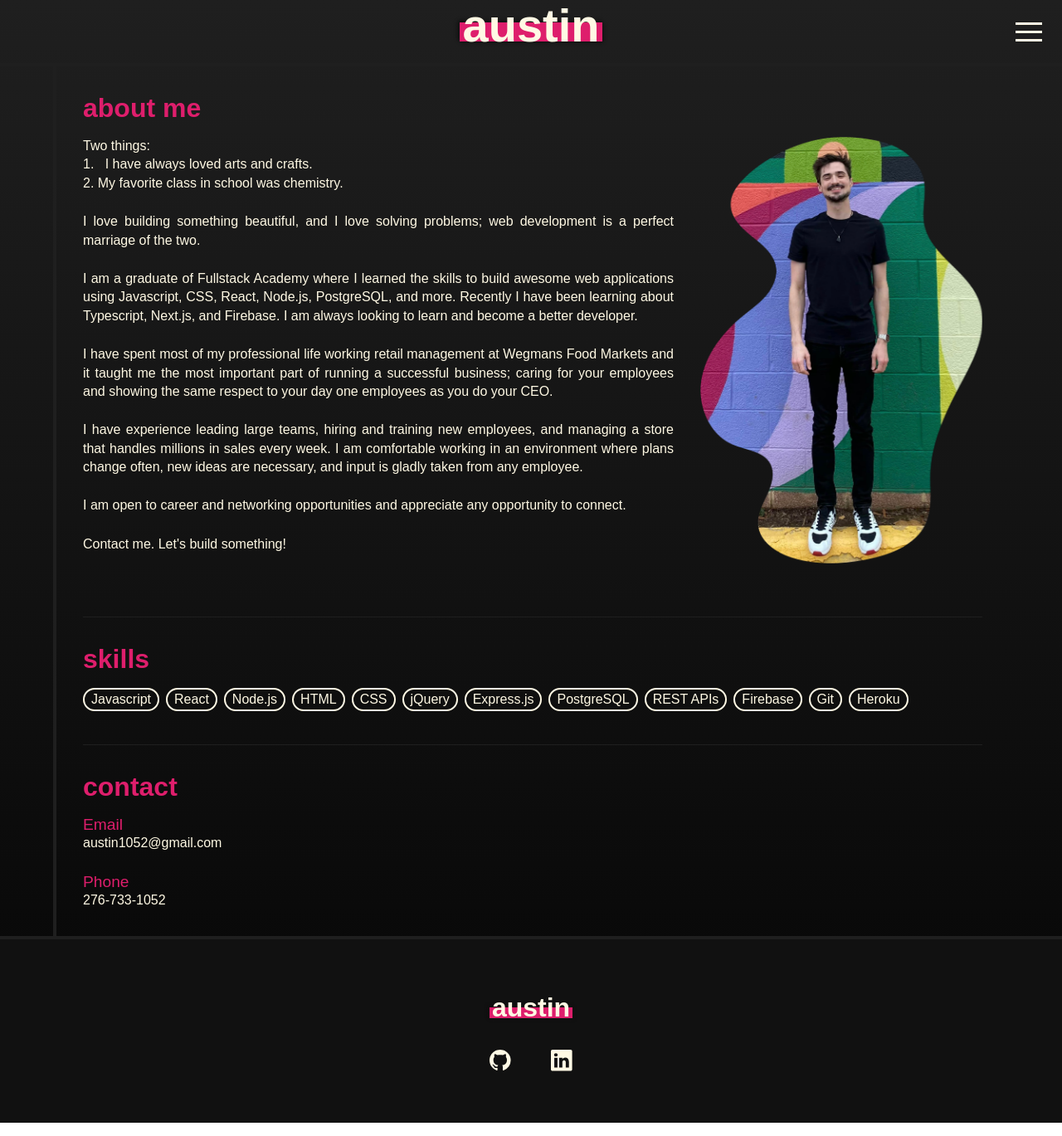
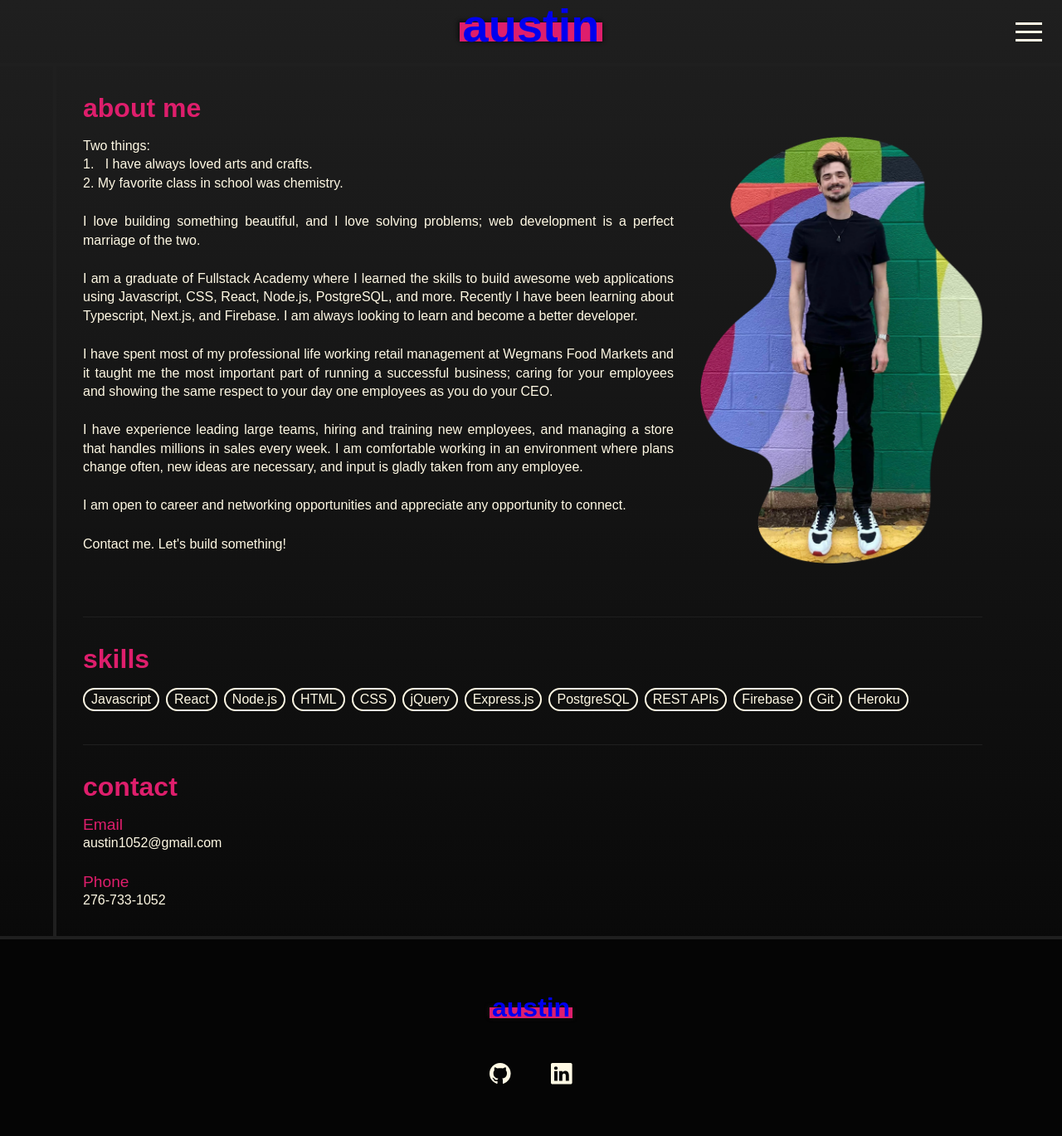
Before and after one commit to austin1052/Au, a React (Create React App) app: page /about in a window 1280 px wide. Shown: the whole page at 83% size. Built offline with nearby package versions, Linux system fonts and the light colour scheme; a web font is replaced by a local one.

Commit message:
add logo link

```diff
--- a/src/App.css
+++ b/src/App.css
@@ -108,6 +108,10 @@ img {
   display: block;
 }
 
+a:visited {
+  color: none;
+}
+
 .bubble {
   padding: 0.2rem 0.5rem;
   border: 2px solid var(--accent);
@@ -183,27 +187,6 @@ img {
 .hidden {
   display: none;
   position: fixed;
-}
-
-.logo {
-  height: 3rem;
-  width: auto;
-  transition: 300ms;
-}
-
-.logo:hover {
-  transform: rotate(-15deg);
-  animation: logo 1s infinite;
-  animation-delay: 300ms;
-}
-
-.logo--small {
-  margin: 0;
-  height: 2.5rem;
-}
-
-.logo--large {
-  height: 4rem;
 }
 
 .content {
--- a/src/components/Footer.js
+++ b/src/components/Footer.js
@@ -14,9 +14,11 @@ const Footer = () => {
       <footer className="main--footer">
         <div>
           {/* <img src="/images/Austin-logo.png" alt="" className="logo logo--small" /> */}
-          <h1 className="hero hero--small">
-            Austin
-          </h1>
+          <Link to="/" aria-label="homepage" className="logo--link">
+            <h1 className="logo logo--small">
+              Austin
+            </h1>
+          </Link>
           {FooterNavData.map((item, index) => {
             return (
               <li key={index} className={item.cName}>
--- a/src/components/Navbar.js
+++ b/src/components/Navbar.js
@@ -26,9 +26,11 @@ const Navbar = ({ setMenuOpen, menuOpen, mobileDisplay }) => {
               className="logo"
             />
           </Link> */}
-          <h1 className="hero">
-            Austin
-          </h1>
+          <Link to="/" aria-label="homepage" className="logo--link">
+            <h1 className="logo">
+              Austin
+            </h1>
+          </Link>
         </div>
         <div className="menu--bars" onClick={toggleContent}>
           <Hamburger
--- a/src/css/Footer.css
+++ b/src/css/Footer.css
@@ -1,6 +1,6 @@
 .main--footer {
-  background: var(--dark);
-  /* background: var(--black); */
+  /* background: var(--dark); */
+  background: var(--black);
   border-top: 4px solid var(--mid);
   /* border-top: 1px solid var(--text); */
   /* box-shadow: -2px -2px 6px var(--dark); */
--- a/src/css/Hero.css
+++ b/src/css/Hero.css
@@ -9,21 +9,6 @@
   background-position: center;
   background-size: 5rem 5rem;
   background-repeat: repeat; */
-}
-
-.hero {
-  font-size: 3.5rem;
-  text-transform: lowercase;
-  margin-bottom: 1rem;
-}
-
-.hero.hero--small {
-  font-size: 2rem;
-}
-
-.hero.hero--small::after {
-  height: 0.8rem;
-  bottom: 0.4rem;
 }
 
 .hero--container h3 {
@@ -71,7 +56,7 @@
     padding-bottom: 2rem;
   }
 
-  .hero {
+  .logo {
     font-size: 3.5rem;
   }
 
@@ -98,7 +83,7 @@
     height: calc(100vh - 7rem);
   }
 
-  .hero {
+  .logo {
     /* font-size: 5rem; */
   }
 }
--- a/src/css/Navbar.css
+++ b/src/css/Navbar.css
@@ -5,8 +5,6 @@
   height: 5rem;
   padding: 1rem;
   border-bottom: 4px solid var(--mid);
-  /* position: fixed;
-  top: 0; */
   width: 100%;
   /* width: min(100%, 1400px); */
 }
@@ -20,9 +18,26 @@
   color: var(--text);
 }
 
+.logo {
+  font-size: 3.5rem;
+  text-transform: lowercase;
+  margin-bottom: 1rem;
+}
+
+.logo--link:visited {
+  color: var(--text);
+}
+
+.logo.logo--small {
+  font-size: 2rem;
+}
+
+.logo.logo--small::after {
+  height: 0.8rem;
+  bottom: 0.4rem;
+}
+
 .nav--menu {
-  /* background: var(--dark); */
-  /* background: var(--mid); */
   background: linear-gradient(0deg, var(--black) 0%, var(--mid) 100%);
   width: 100%;
   height: calc(100% + 4rem);
--- a/src/css/ProjectCard.css
+++ b/src/css/ProjectCard.css
@@ -10,10 +10,8 @@
 }
 
 .project {
-  /* background: var(--dark); */
   display: flex;
   flex-direction: column;
-  /* box-shadow: var(--bs); */
   border-radius: 3px;
 }
 
@@ -46,9 +44,9 @@
   transition-delay: 200ms;
 }
 
-.project--container:nth-of-type(2n-1) .project::after {
+/* .project--container:nth-of-type(2n-1) .project::after {
   transform: rotate(5deg);
-}
+} */
 
 .project--title {
   margin-bottom: 0.5rem;
```
